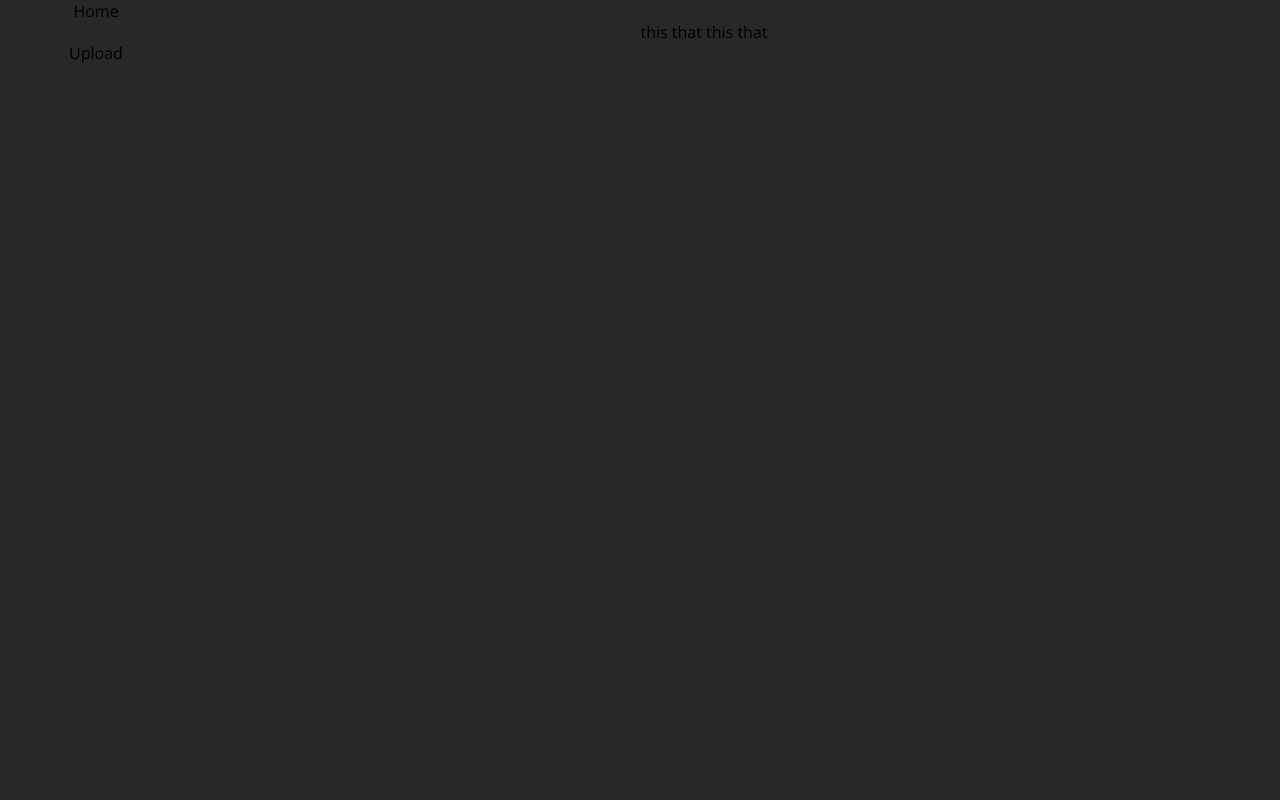
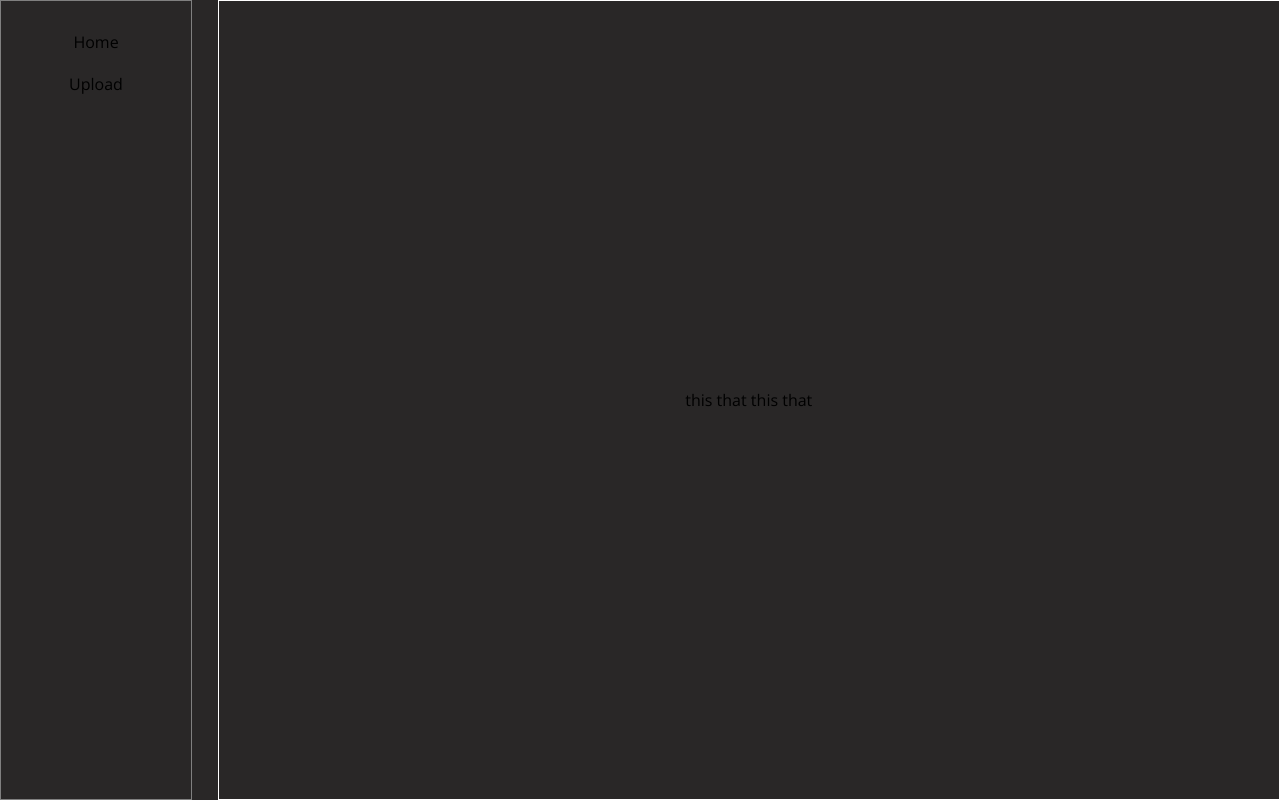
Before and after one commit to HasanRahic/Video-Player-YoutubeAPI, a React (Create React App) app: page / in a window 1280 px wide. Built offline with nearby package versions, Linux system fonts and the light colour scheme.

Commit message:
adding new files

```diff
--- a/src/App.css
+++ b/src/App.css
@@ -5,8 +5,6 @@
     padding: 0;
     box-sizing: border-box;
     font-family: "Open Sans", sans-serif;
-}
-body{
     background: rgb(41, 39, 39);
 }
 
@@ -20,13 +18,20 @@ body{
     align-items: center;
     position: static;
     width: 15%;
+    height: 100vh;
     gap: 20px;
+    border: 0.5px solid grey;
 }
-
+.home-navbar{
+    margin-top: 30px;
+}
 .home{
     display: flex;
     flex-direction: column;
     justify-content: center;
     align-items: center;
-    width: 80%;
+    width: 83%;
+    margin-left: 2%;
+    height: 100vh;
+    border: 0.5px solid white;
 }
--- a/src/App.js
+++ b/src/App.js
@@ -5,8 +5,8 @@ function App() {
     <form>
       <div className="main">
         <div className="navbar">
-          <div className="navbar home-navbar">Home</div>
-          <div className="navbar upload">Upload</div>
+          <div className="home-navbar">Home</div>
+          <div className="upload">Upload</div>
         </div>
         <div className="home">
           <p>this that this that</p>
```
